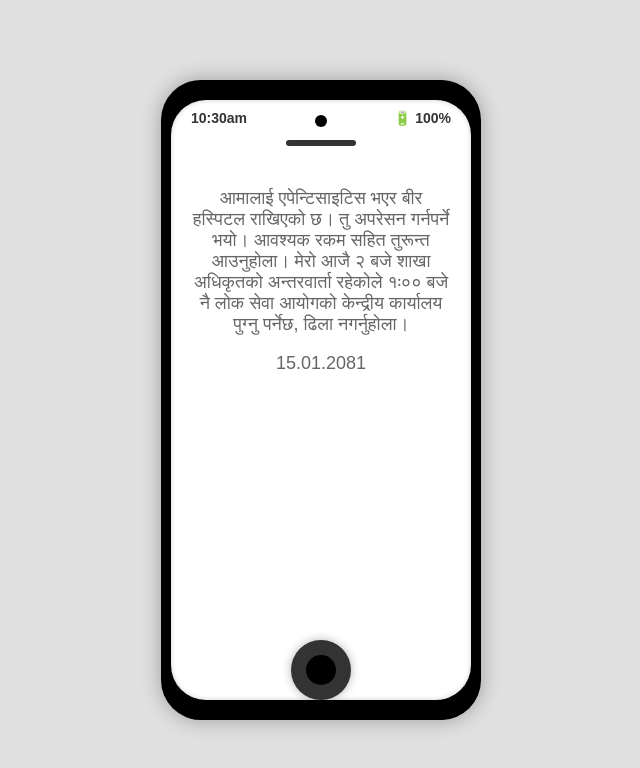
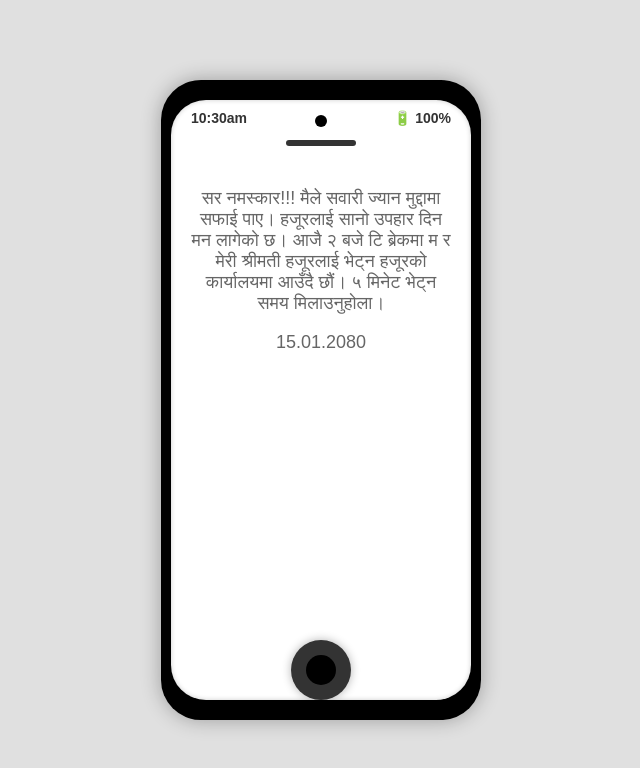
Before and after one commit to ShivaPrasadAcharya/inbasket5.git.io, a plain HTML site: page index.html in a window 1280 px wide. Shown: the whole page, without its empty margins (319-959 px from the left). Drawn offline with Linux system fonts and the light colour scheme.

Commit message:
Update index.html

```diff
--- a/index.html
+++ b/index.html
@@ -133,8 +133,8 @@ transform: translate(-50%, -50%);
                     <div class="battery">🔋 100%</div>
                 </div>
                 <div class="message">
-                    <p> आमालाई एपेन्टिसाइटिस भएर बीर हस्पिटल राखिएको छ। तु अपरेसन गर्नपर्ने भयो। आवश्यक रकम सहित तुरून्त आउनुहोला। मेरो आजै २ बजे शाखा अधिकृतको अन्तरवार्ता रहेकोले १ः०० बजे नै लोक सेवा आयोगको केन्द्रीय कार्यालय पुग्नु पर्नेछ, ढिला नगर्नुहोला।</p>
-                    <p id="datetime">15.01.2081</p>
+                    <p> सर नमस्कार!!! मैले सवारी ज्यान मुद्दामा सफाई पाए।  हजूरलाई  सानो उपहार दिन मन लागेको छ।  आजै २ बजे टि ब्रेकमा म र मेरी श्रीमती हजूरलाई  भेट्न हजूरको कार्यालयमा आउँदै छौं। ५ मिनेट भेट्न समय मिलाउनुहोला।   </p>
+                    <p id="datetime">15.01.2080</p>
                 </div>
             </div>
         </div>
```
